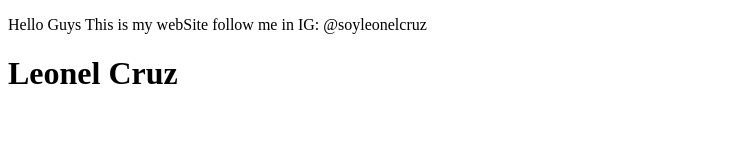
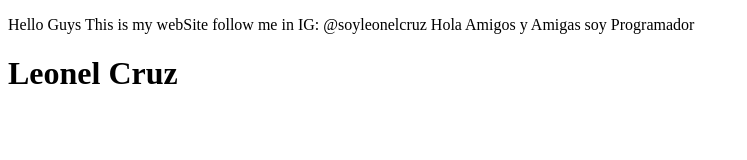
Before and after one commit to leonelcruz/proyectoDemoCursoPrework, a plain HTML site: page index.html in a window 1280 px wide. Shown: the whole page, without its empty margins (0-747 px from the left). Drawn offline with Linux system fonts and the light colour scheme.

Commit message:
segundo commit

```diff
--- a/index.html
+++ b/index.html
@@ -9,6 +9,7 @@
 <body>
     <p>Hello Guys This is my webSite
         follow me in IG: @soyleonelcruz
+        Hola Amigos y Amigas soy Programador
     </p>
     <h1>Leonel Cruz</h1>
 </body>
```
